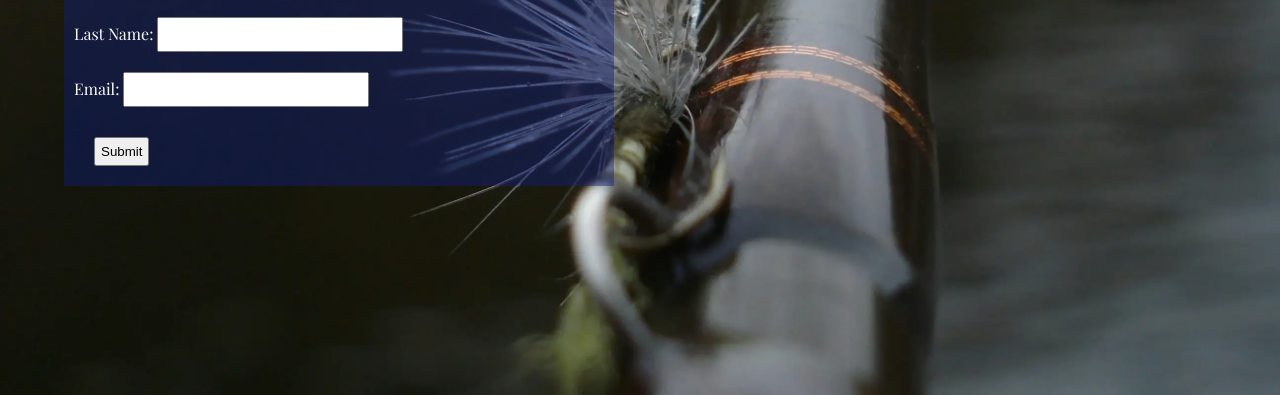
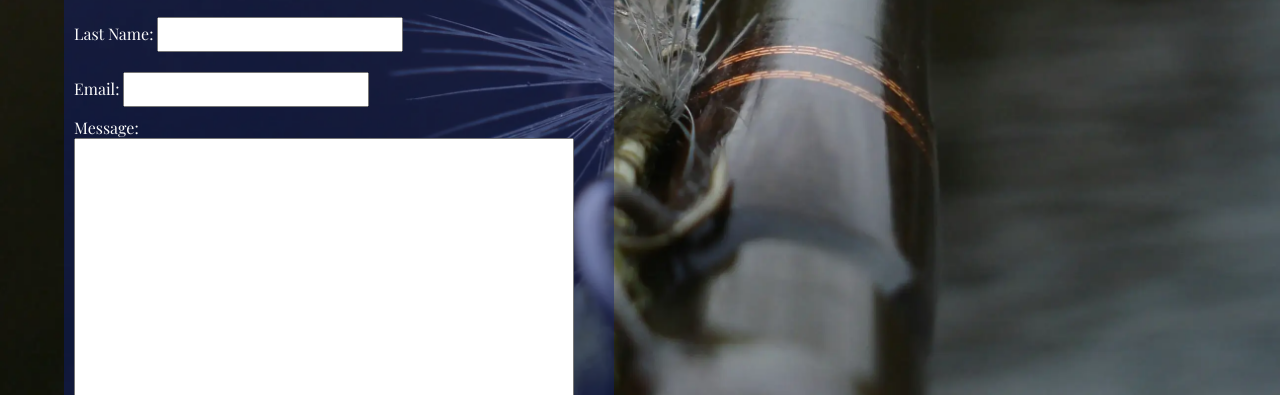
Before and after one commit to GrahamMaher/Trout-Fishing-Haven, a plain HTML site: page contact-us.html in a window 1280 px wide. Shown: the part 351-746 px from the top of the page. Drawn offline with nearby package versions, Linux system fonts and the light colour scheme; a web font is replaced by a local one.

Commit message:
Add message section to contact us form

```diff
--- a/assets/css/style.css
+++ b/assets/css/style.css
@@ -197,6 +197,11 @@ h4 {
     font-size: large;
 }
 
+.text-message {
+    height: 500px;
+    width: 500px;
+}
+
 .join-button {
     margin-top: 20px;
     margin-left: 20px;
--- a/contact-us.html
+++ b/contact-us.html
@@ -56,6 +56,9 @@
                 <input type="email" name="email_address" id="email-address" class="text" required>
                 <br>
 
+                <label for="message">Message:</label>
+                <input type="text" name="message" id="message" class="text-message" required>
+
                 <button type="submit" class="join-button"> Submit </button>
 
             </form>
```
Also changed, not shown: 1 other file.
